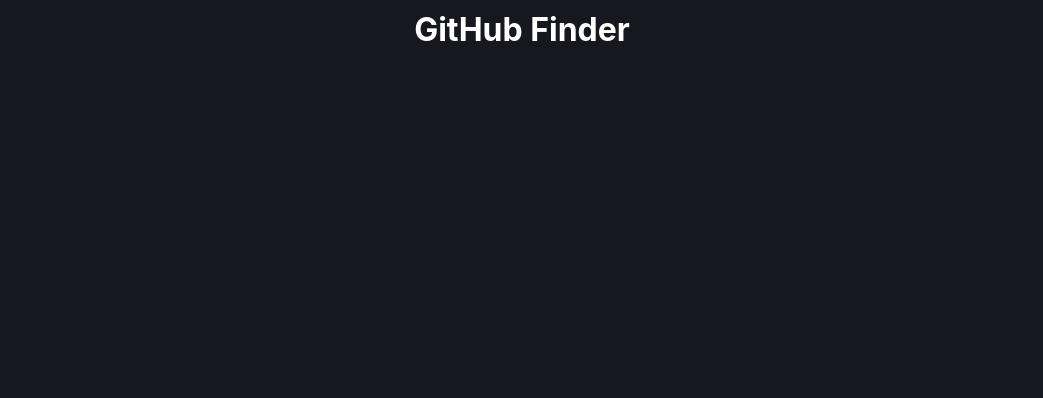
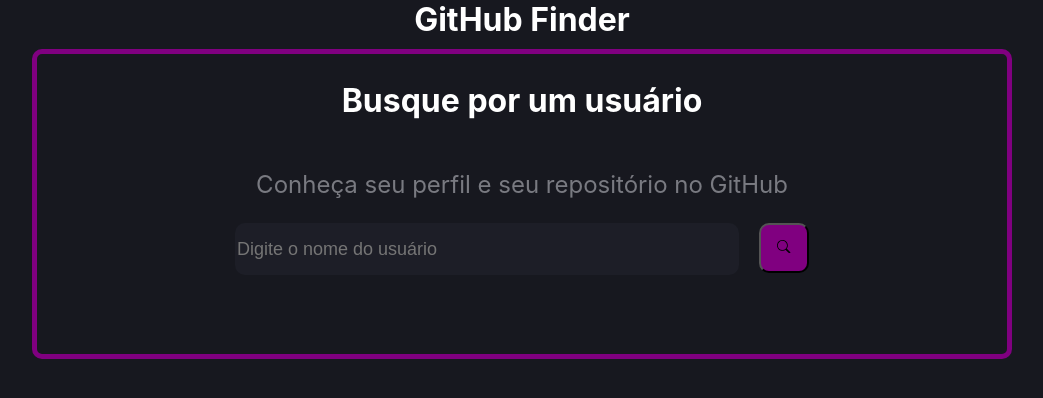
Before and after one commit to LeonardoLuisKlein/GitHubFinder, a React (Create React App) app: page / in a window 1280 px wide. Shown: the top 398 px of the page, without its empty margins (118-1161 px from the left). Built offline with nearby package versions, Linux system fonts and the light colour scheme.

Commit message:
Feat: initial style and elements

```diff
--- a/package.json
+++ b/package.json
@@ -12,6 +12,7 @@
     "@types/react-dom": "^18.0.10",
     "react": "^18.2.0",
     "react-dom": "^18.2.0",
+    "react-icons": "^4.7.1",
     "react-scripts": "5.0.1",
     "styled-components": "^5.3.6",
     "typescript": "^4.9.5",
--- a/src/App.tsx
+++ b/src/App.tsx
@@ -1,10 +1,12 @@
 import * as C from './App.styles'
+import { Search } from './components/Search';
 
 function App() {
   return (
     <C.Container>
+      <C.Header>GitHub Finder </C.Header>
       <C.Area>
-        <C.Header>GitHub Finder </C.Header>
+        <Search />
       </C.Area>
     </C.Container>
   );
--- /dev/null
+++ b/src/components/Search/index.tsx
@@ -0,0 +1,16 @@
+import React from 'react'
+import * as C from './styles'
+import { BsSearch } from "react-icons/bs"
+
+export const Search = () => {
+  return (
+    <C.Container>
+      <C.Title>Busque por um usuário</C.Title>
+      <C.Subtitle>Conheça seu perfil e seu repositório no GitHub</C.Subtitle>
+      <C.SearchArea>
+        <C.SearchBar type="text" placeholder='Digite o nome do usuário' />
+        <C.SearchButton><BsSearch /></C.SearchButton>
+      </C.SearchArea>
+    </C.Container>
+  )
+}
--- /dev/null
+++ b/src/components/Search/styles.ts
@@ -0,0 +1,46 @@
+import styled from "styled-components";
+
+export const Container = styled.div`
+    display: flex;
+    align-items: center;
+    flex-direction: column;
+    width: auto;
+    height: 300px;
+    border: 5px solid purple;
+    border-radius: 10px;
+`
+
+export const Title = styled.h2`
+    font-size: 2rem;
+    color: #FFFFFF;
+`
+
+export const Subtitle = styled.p`
+    font-size: 1.5rem;
+`
+
+export const SearchBar = styled.input`
+        flex: 1;
+        border: 0px;
+        background: #1d1e27;
+        outline: 0;
+        color: #FFF;
+        font-size: 18px;
+        height: 50px;
+        width: 500px;
+        border-radius: 10px;
+
+`
+
+export const SearchButton = styled.button`
+    background-color: purple;
+    height: 50px;
+    width: 50px;
+    border-radius: 10px;
+`
+
+export const SearchArea = styled.div`
+    display: flex;
+    flex-direction: row;
+    gap: 20px;
+`
```
Also changed, not shown: 1 other file (tests, documents, lock files or other folders).
